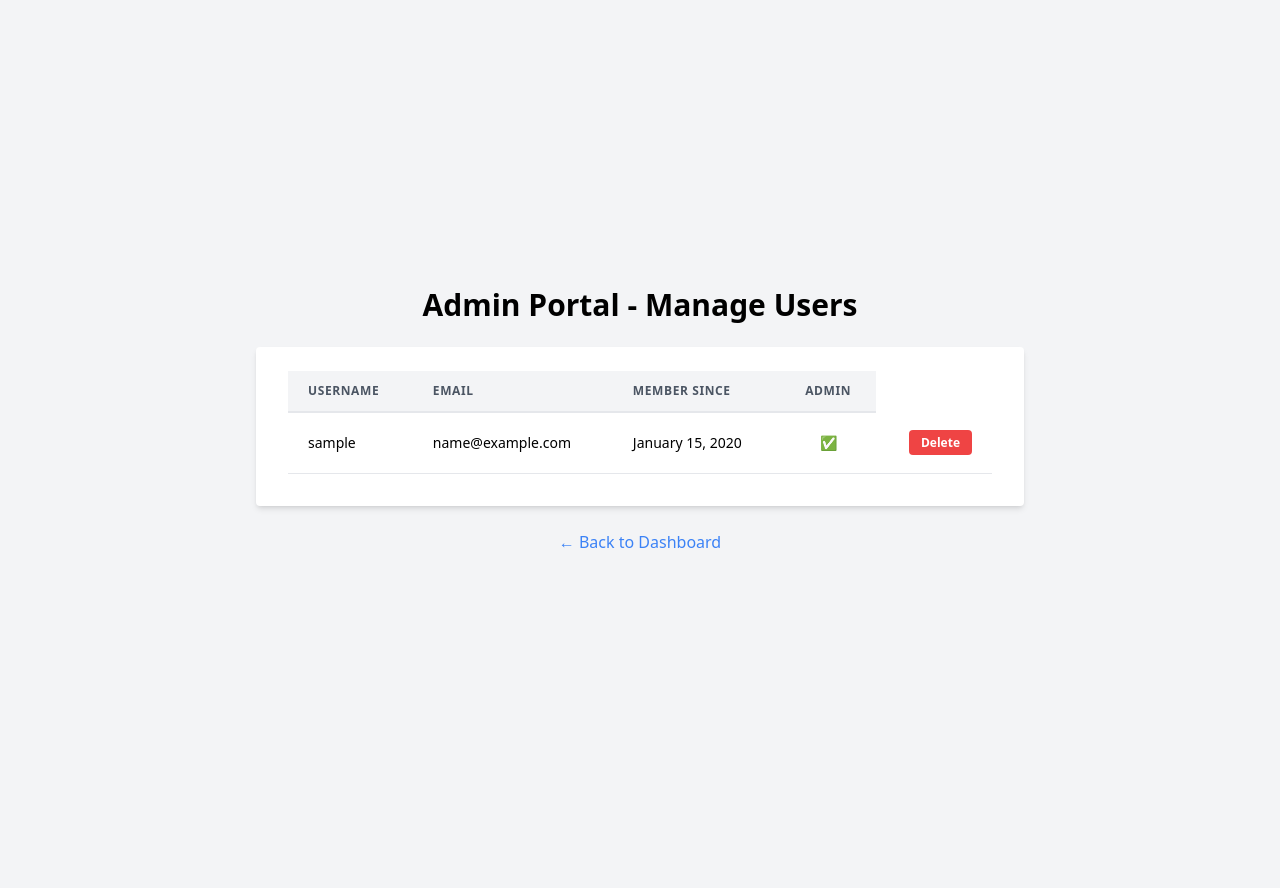
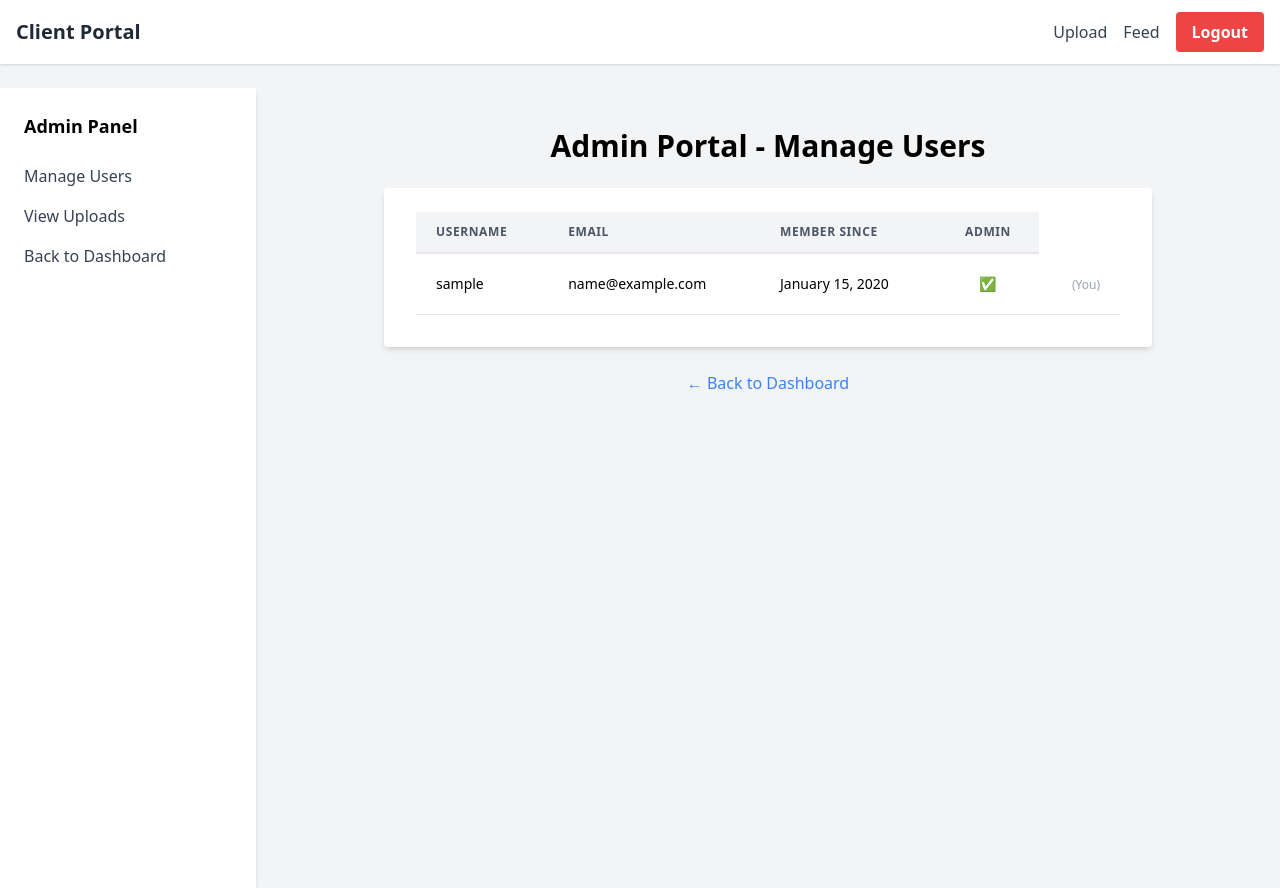
Before and after one commit to HenryCooperBBS/Client-Portal, a PHP site: page /admin.php in a window 1280 px wide. Before the commit the page ends 548 px from the top, so only its background shows below. Run offline with PHP 8.4, Linux system fonts and the light colour scheme; the visitor is signed in with stand-in values (Sample User, id 1); tables that the repository leaves empty or names only in its code hold one stand-in row (values such as "Sample post"); some libraries are stand-ins or nearby versions.

Commit message:
added site navigation

```diff
--- a/admin.php
+++ b/admin.php
@@ -20,6 +20,8 @@ if (!$currentUser || $currentUser['is_admin'] != 1) {
 ?>
 
 <?php include 'templates/header.php'; ?>
+
+<?php include 'includes/admin-sidebar.php'; ?>
 
 <div class="w-full max-w-3xl mx-auto mt-10">
     <h2 class="text-3xl font-bold mb-6 text-center">Admin Portal - Manage Users</h2>
@@ -73,15 +75,25 @@ if (!$currentUser || $currentUser['is_admin'] != 1) {
                         <?php echo $user['is_admin'] ? '✅' : '❌'; ?>
                     </td>
                     <td class="px-5 py-5 border-b border-gray-200 text-sm text-right">
-                        <a href="delete_user.php?id=<?php echo $user['id']; ?>"
-                        class="bg-red-500 hover:bg-red-700 text-white text-xs font-bold py-1 px-3 rounded"
-                        onclick="return confirm('Are you sure you want to delete this user?');">
-                        Delete
-                        </a>
+                        <?php if ($user['id'] != $_SESSION['user_id']): ?>
+                            <a href="toggle_admin.php?id=<?php echo $user['id']; ?>"
+                            class="bg-yellow-400 hover:bg-yellow-600 text-white text-xs font-bold py-1 px-3 rounded mr-2">
+                            <?php echo $user['is_admin'] ? 'Demote' : 'Promote'; ?>
+                            </a>
+
+                            <a href="delete_user.php?id=<?php echo $user['id']; ?>"
+                            class="bg-red-500 hover:bg-red-700 text-white text-xs font-bold py-1 px-3 rounded"
+                            onclick="return confirm('Are you sure you want to delete this user?');">
+                            Delete
+                            </a>
+                        <?php else: ?>
+                            <span class="text-gray-400 text-xs">(You)</span>
+                        <?php endif; ?>
                     </td>
                 </tr>
                 <?php endforeach; ?>
             </tbody>
+
 
         </table>
     </div>
--- /dev/null
+++ b/includes/admin-sidebar.php
@@ -0,0 +1,17 @@
+<!-- Admin Sidebar -->
+<div class="w-64 h-screen bg-white shadow-md hidden md:block">
+    <div class="p-6">
+        <h3 class="text-lg font-semibold mb-6">Admin Panel</h3>
+        <ul class="space-y-4">
+            <li>
+                <a href="admin.php" class="text-gray-700 hover:text-gray-900">Manage Users</a>
+            </li>
+            <li>
+                <a href="view_uploads.php" class="text-gray-700 hover:text-gray-900">View Uploads</a>
+            </li>
+            <li>
+                <a href="dashboard.php" class="text-gray-700 hover:text-gray-900">Back to Dashboard</a>
+            </li>
+        </ul>
+    </div>
+</div>
--- a/templates/footer.php
+++ b/templates/footer.php
@@ -1,2 +1,4 @@
+</div> <!-- End flex container -->
+
 </body>
 </html>
--- a/templates/header.php
+++ b/templates/header.php
@@ -6,4 +6,26 @@
     <title>Client Portal</title>
     <script src="https://cdn.tailwindcss.com"></script>
 </head>
-<body class="bg-gray-100 min-h-screen flex flex-col items-center justify-center">
+<body class="bg-gray-100 min-h-screen">
+
+<!-- Top Navbar -->
+<nav class="bg-white shadow mb-6">
+    <div class="max-w-7xl mx-auto px-4">
+        <div class="flex justify-between items-center h-16">
+            <div class="flex items-center">
+                <a href="dashboard.php" class="text-xl font-bold text-gray-800">Client Portal</a>
+            </div>
+            <div class="flex items-center space-x-4">
+                <a href="dashboard.php" class="text-gray-700 hover:text-gray-900">Upload</a>
+                <a href="feed.php" class="text-gray-700 hover:text-gray-900">Feed</a>
+                <?php if (isset($_SESSION['user_id'])): ?>
+                    <a href="logout.php" class="bg-red-500 hover:bg-red-700 text-white font-bold py-2 px-4 rounded">
+                        Logout
+                    </a>
+                <?php endif; ?>
+            </div>
+        </div>
+    </div>
+</nav>
+
+<div class="flex">
```
Also changed, not shown: toggle_admin.php (added, +49 -0 lines).
